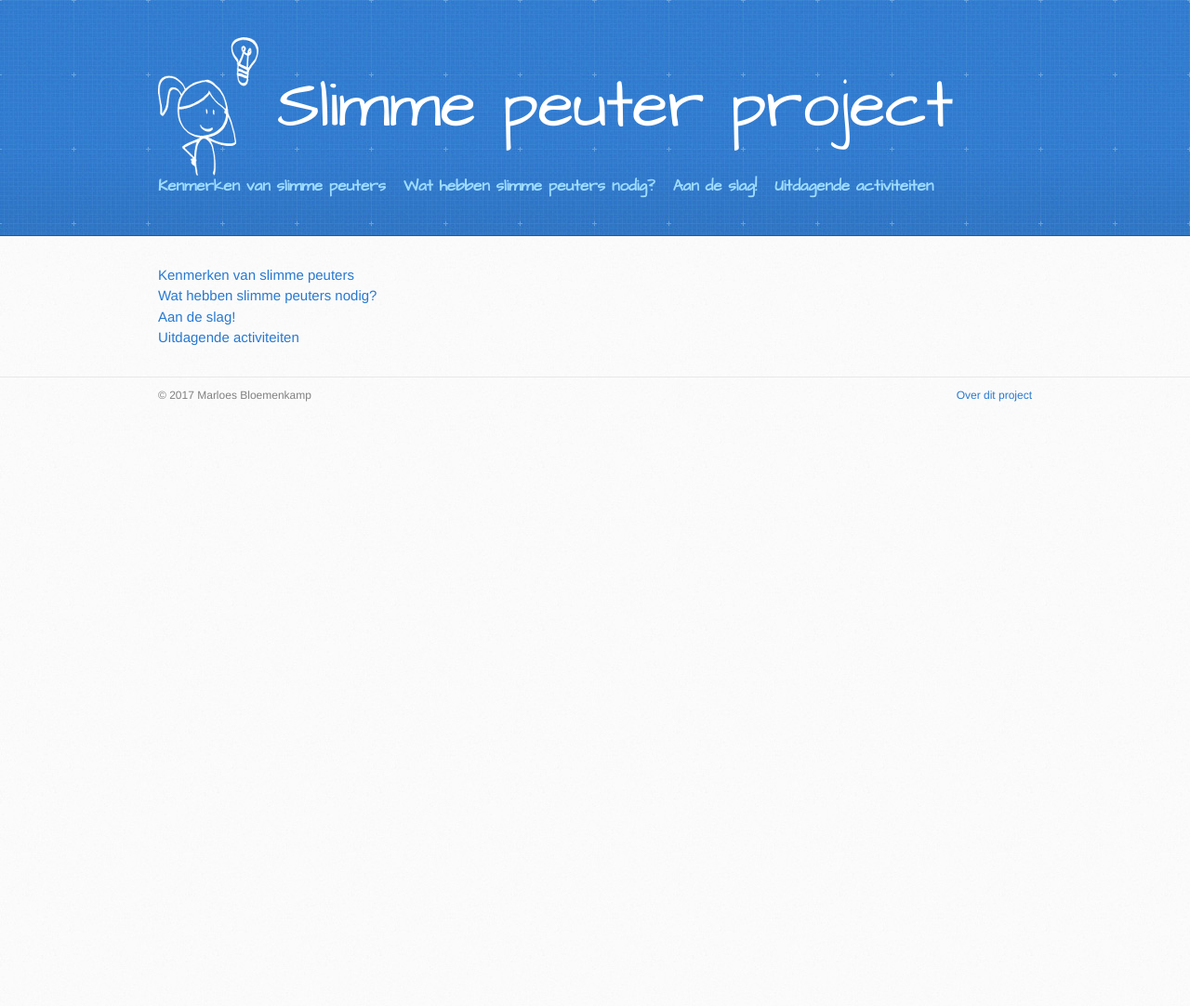
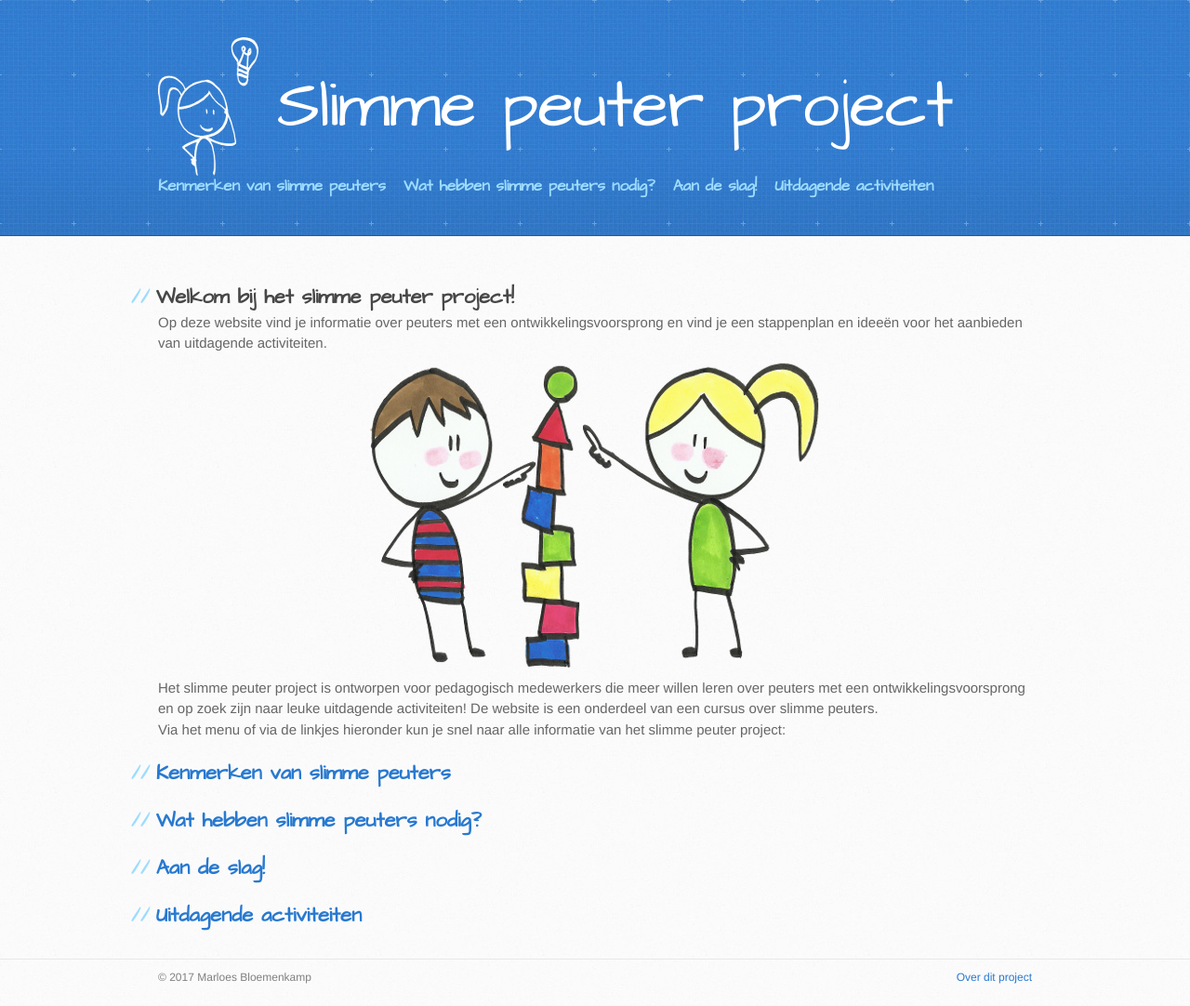
Before and after one commit to marloesbloemenkamp/marloesbloemenkamp.github.io, a Jekyll site: the page built from index.md, in a window 1280 px wide. Shown: the whole page at 93% size. Built offline with Jekyll 4.4.1, drawn with Linux system fonts in a browser that asks for light colours; our own code applies the rules of GitHub Pages for plain Markdown files; before the commit the page ends 900 px from its top, so only the background shows below that.

Commit message:
Content for front page

```diff
--- a/index.md
+++ b/index.md
@@ -1,10 +1,19 @@
 ---
 layout: default
 ---
+## Welkom bij het slimme peuter project!
 
-{% assign sorted_pages = site.pages | sort:"menu_index" %}
+Op deze website vind je informatie over peuters met een ontwikkelingsvoorsprong en vind je een stappenplan en ideeën voor het aanbieden van uitdagende activiteiten.
+
+<img src="/images/main-page.png" class="centered"/>
+
+Het slimme peuter project is ontworpen voor pedagogisch medewerkers die meer willen leren over peuters met een ontwikkelingsvoorsprong en op zoek zijn naar leuke uitdagende activiteiten! De website is een onderdeel van een cursus over slimme peuters.
+
+Via het menu of via de linkjes hieronder kun je snel naar alle informatie van het slimme peuter project:
+
+ {% assign sorted_pages = site.pages | sort:"menu_index" %}
 {% for my_page in sorted_pages %}
   {% if my_page.menu_index and my_page.parent == "index" %}
-  [{{ my_page.title }}]({{ my_page.url | prepend: site.baseurl }})
+## [{{ my_page.title }}]({{ my_page.url | prepend: site.baseurl }})
   {% endif %}
 {% endfor %}
--- a/stylesheets/stylesheet.css
+++ b/stylesheets/stylesheet.css
@@ -607,6 +607,12 @@
   max-width: 100%;
 }
 
+img.centered {
+  display: block;
+  margin-left: auto;
+  margin-right: auto;
+}
+
 a.button {
   width: 134px;
   height: 58px;
```
Also changed, not shown: images/main-page.png (added).
